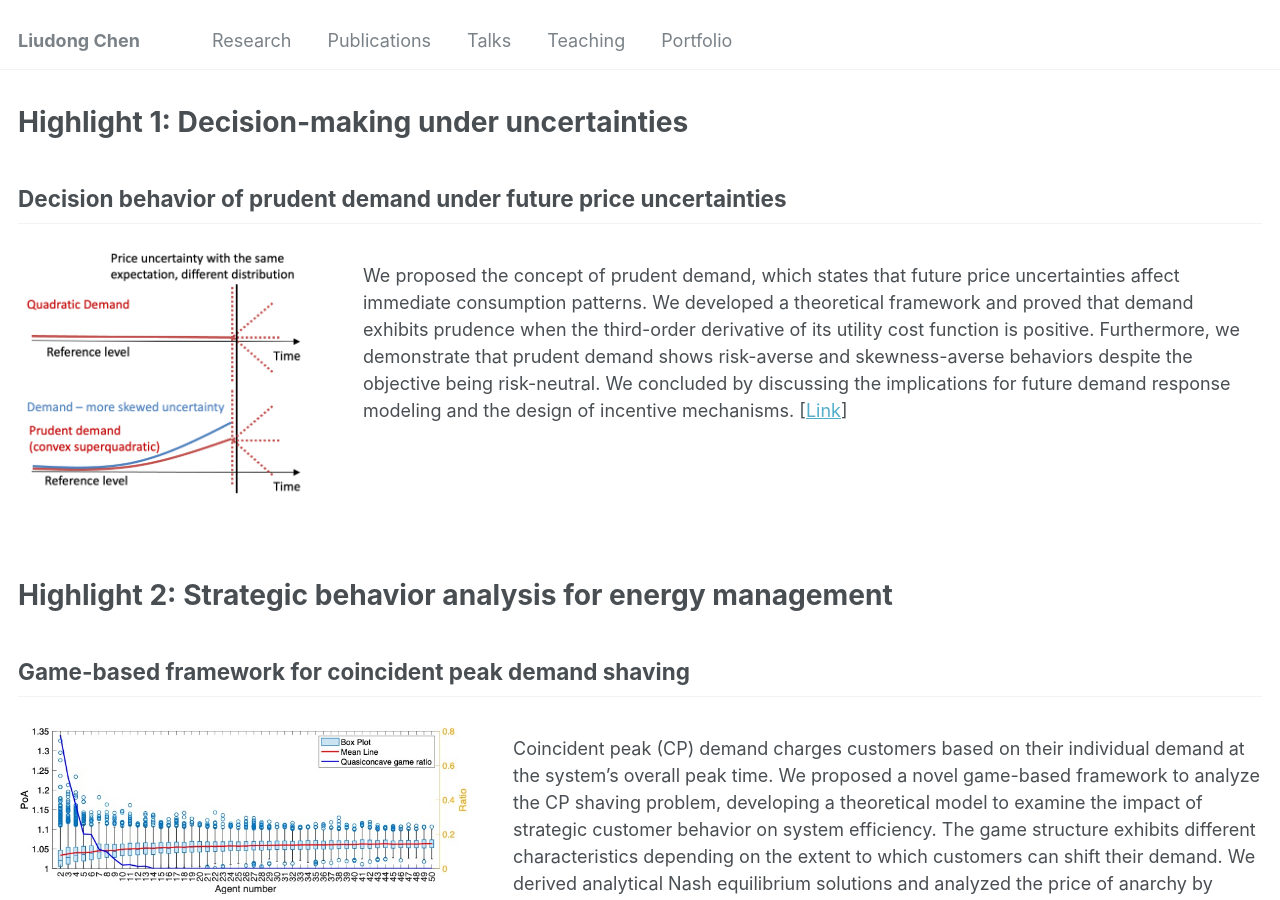
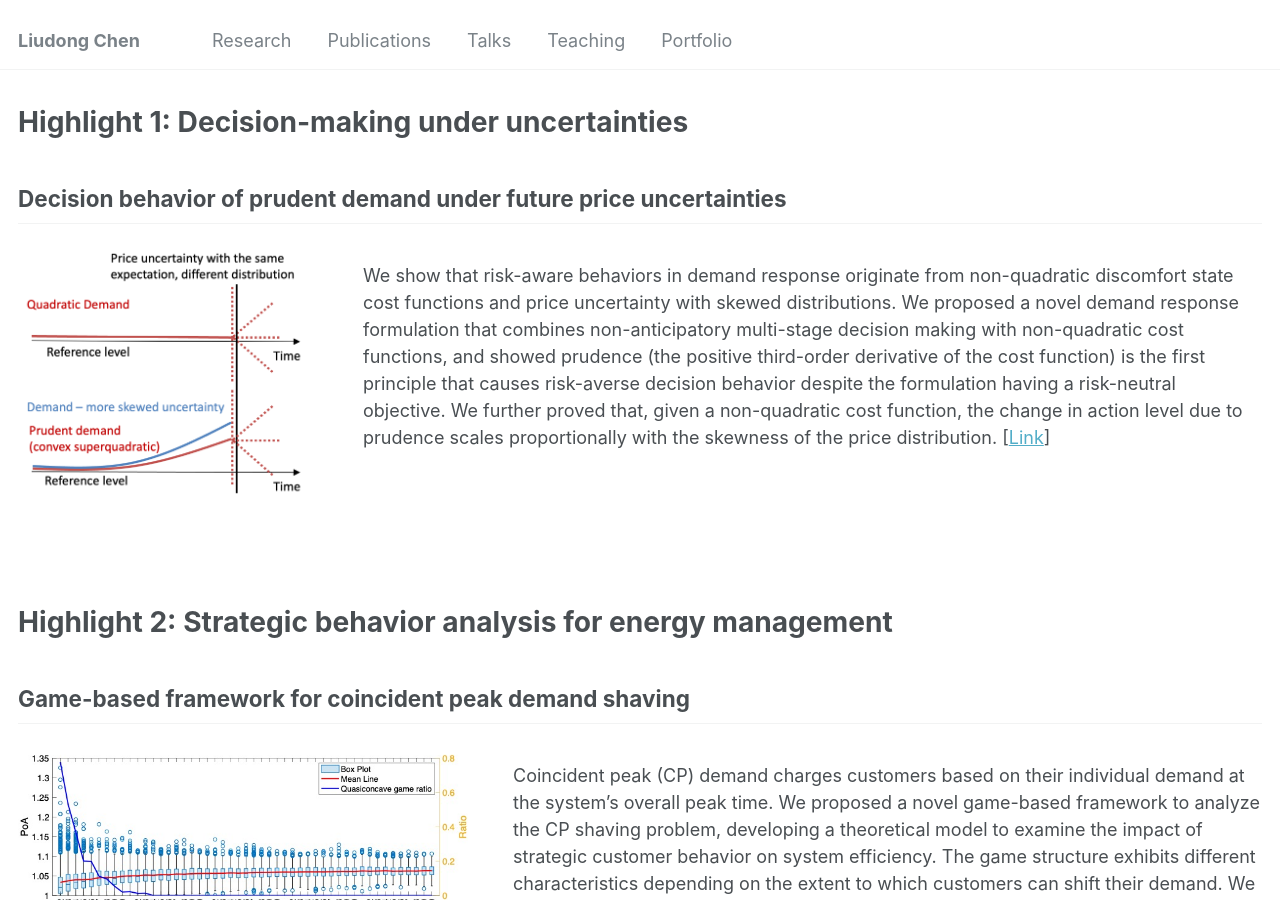
Before and after one commit to liudong-chen/liudong-chen.github.io, a Jekyll site: the page built from _pages/research.md, in a window 1280 px wide and 900 px high. Built offline with Jekyll 4.4.1, drawn with Linux system fonts in a browser that asks for light colours.

Commit message:
Update research.md

```diff
--- a/_pages/research.md
+++ b/_pages/research.md
@@ -13,7 +13,7 @@ author_profile: false
   margin-right: 45px;
   margin-left: 0px;" src="/assets/Prudent_figure.png" width="300px" >
 <br />
-We proposed the concept of prudent demand, which states that future price uncertainties affect immediate consumption patterns. We developed a theoretical framework and proved that demand exhibits prudence when the third-order derivative of its utility cost function is positive. Furthermore, we demonstrate that prudent demand shows risk-averse and skewness-averse behaviors despite the objective being risk-neutral. We concluded by discussing the implications for future demand response modeling and the design of incentive mechanisms. [[Link](https://arxiv.org/abs/2405.16356)]
+We show that risk-aware behaviors in demand response originate from non-quadratic discomfort state cost functions and price uncertainty with skewed distributions. We proposed a novel demand response formulation that combines non-anticipatory multi-stage decision making with non-quadratic cost functions, and showed prudence (the positive third-order derivative of the cost function) is the first principle that causes risk-averse decision behavior despite the formulation having a risk-neutral objective. We further proved that, given a non-quadratic cost function, the change in action level due to prudence scales proportionally with the skewness of the price distribution. [[Link](https://arxiv.org/abs/2405.16356)]
 
 <br />
 <br />
```
